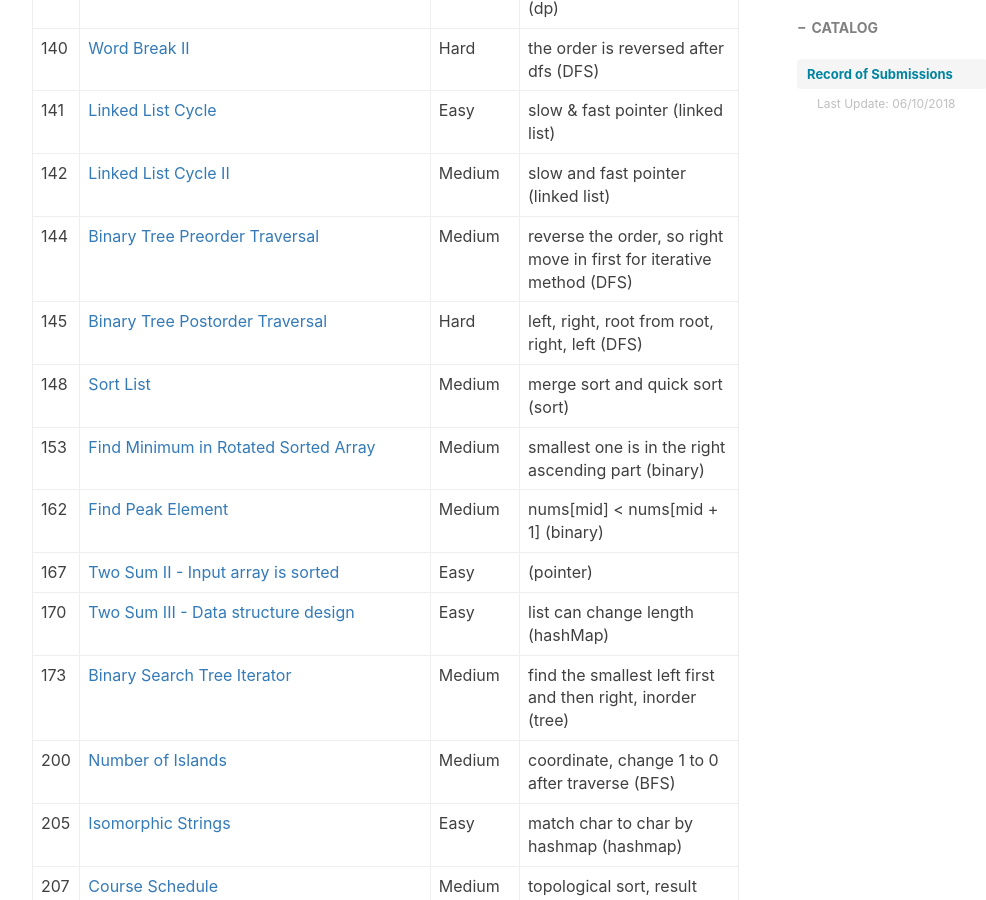
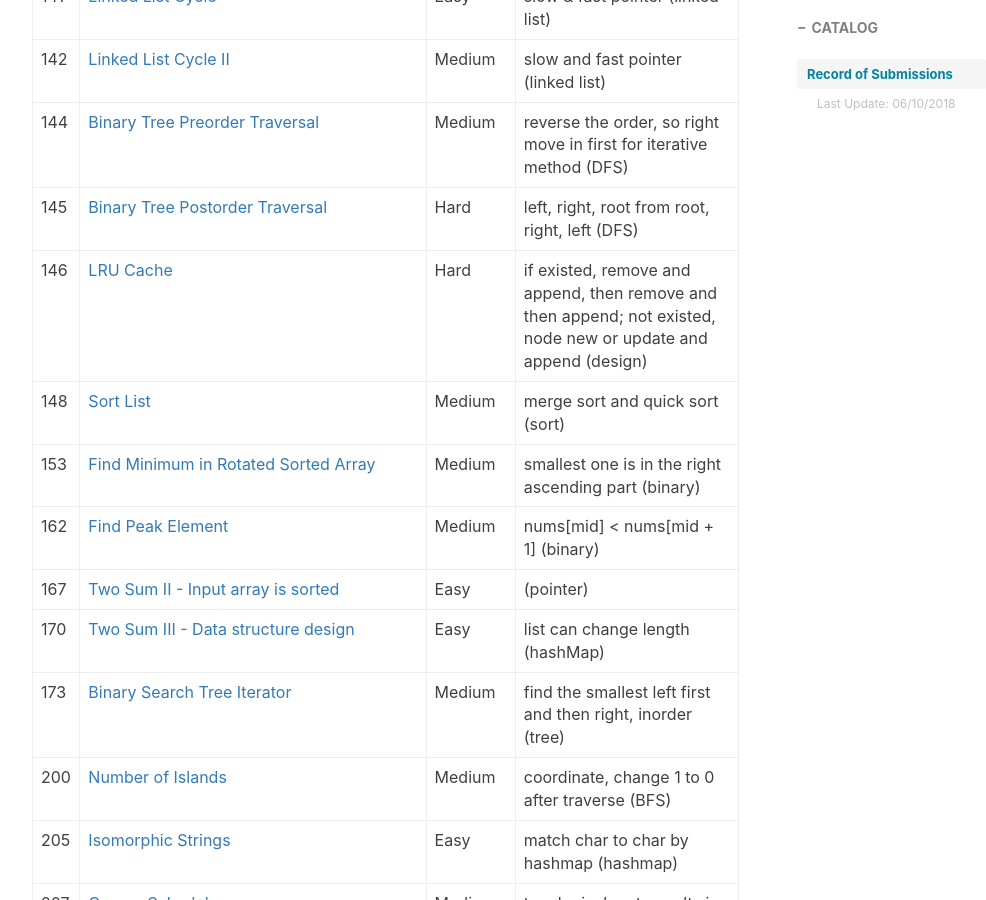
Before and after one commit to ly16/ly16.github.io, a Jekyll site: the page built from _posts/2018-05-18-leetcode-record-round1.md, in a window 1280 px wide and 900 px high, scrolled down 4183 px. Shown: the whole window, without its empty margins (233-1219 px from the left). Built offline with Jekyll 4.4.1, drawn with Linux system fonts in a browser that asks for light colours; nearby versions of some CDN libraries; comment, search, counter and statistics services are not loaded.

Commit message:
Update 2018-05-18-leetcode-record-round1.md

```diff
--- a/_posts/2018-05-18-leetcode-record-round1.md
+++ b/_posts/2018-05-18-leetcode-record-round1.md
@@ -75,6 +75,7 @@
 |142|[Linked List Cycle II](https://github.com/ly16/LC-Practice/blob/master/Linked%20List%20Cycle%20II.java)|Medium|slow and fast pointer (linked list)|
 |144|[Binary Tree Preorder Traversal](https://github.com/ly16/LC-Practice/blob/master/Binary%20Tree%20Preorder%20Traversal.java)|Medium|reverse the order, so right move in first for iterative method (DFS)|
 |145|[Binary Tree Postorder Traversal](https://github.com/ly16/LC-Practice/blob/master/Binary%20Tree%20Postorder%20Traversal.java)|Hard|left, right, root from root, right, left (DFS)|
+|146|[LRU Cache](https://github.com/ly16/LC-Practice/blob/master/Implement%20LRU%20Cache.java)|Hard|if existed, remove and append, then remove and then append; not existed, node new or update and append (design)|
 |148|[Sort List](https://github.com/ly16/LC-Practice/blob/master/Sort%20List.java)|Medium|merge sort and quick sort (sort)|
 |153|[Find Minimum in Rotated Sorted Array](https://github.com/ly16/LC-Practice/blob/master/Find%20Minimum%20in%20Rotated%20Sorted%20Array.java)|Medium|smallest one is in the right ascending part (binary)|
 |162|[Find Peak Element](https://github.com/ly16/LC-Practice/blob/master/Find%20Peak%20Element.java)|Medium|nums[mid] < nums[mid + 1] (binary)|
```
